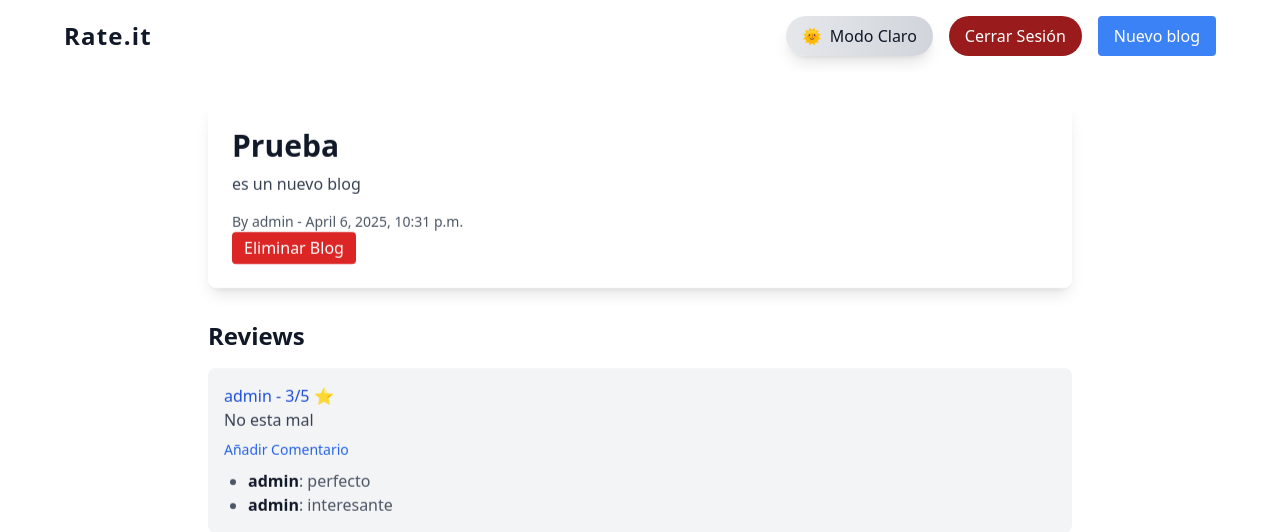
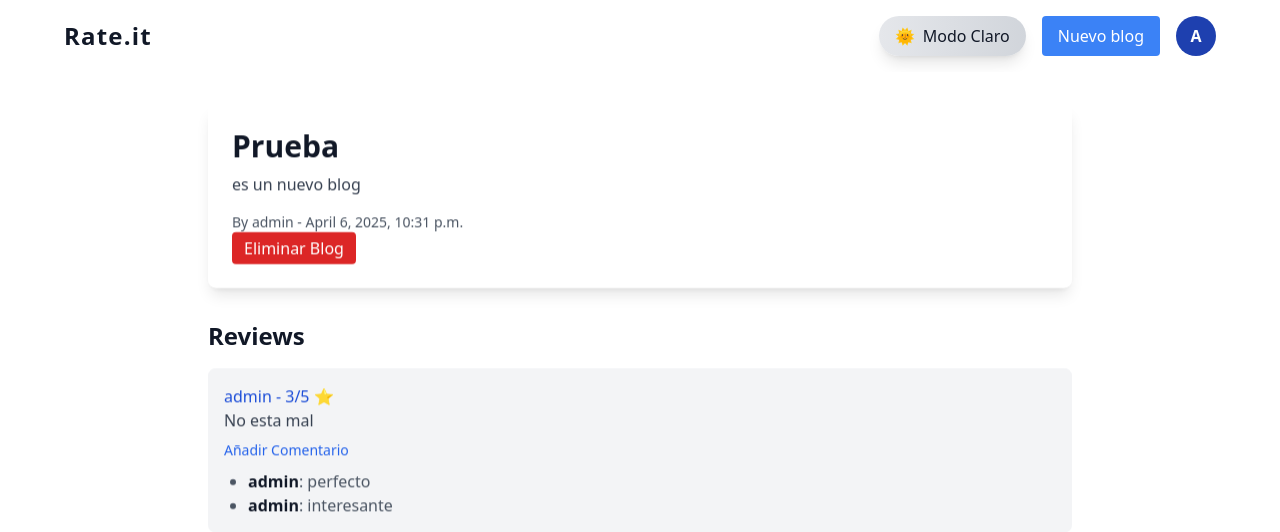
Before and after one commit to brustlinket12/software7, a Django app: page /blog/1/ in a window 1280 px wide. Shown: the top 532 px of the page. Run offline with Django 5.2, Linux system fonts and the light colour scheme; a user stored in the database is signed in; data comes from the database, SQL or seed files in the repository; some libraries are stand-ins or nearby versions.

Commit message:
Update base.html
Agregado botón para el perfil de usuario, permite ir a la pagina de perfil y cerrar sesión

```diff
--- a/blogproject/blogproject/blogapp/templates/blogapp/base.html
+++ b/blogproject/blogproject/blogapp/templates/blogapp/base.html
@@ -97,21 +97,46 @@
             >
           </button>
 
-          <!--
-          <a href="{% url 'blogapp:create_user' %}">
-            <button
-              class="bg-blue-800 hover:bg-blue-700 text-white py-2 px-4 rounded-full transition-all duration-300"
-            >
-              Registrar
-            </button>
-          </a> -->
+          <!-- Botón de crear blog | solo aparece si estas logeado-->
 
           {% if user.is_authenticated %}
-          <a href="{% url 'blogapp:logout' %}">
-            <button class="bg-red-800 hover:bg-red-700 text-white py-2 px-4 rounded-full transition-all duration-300">
-              Cerrar Sesión
+          <a
+            href="{% url 'blogapp:add_blog' %}"
+            class="bg-blue-500 hover:bg-blue-600 text-white dark:bg-blue-600 dark:hover:bg-blue-700 dark:text-white font-medium py-2 px-4 rounded transition-all duration-500 ease-in-out"
+            >Nuevo blog</a
+          >
+          {% endif %}
+
+          <!-- boton del perfil de usuario -->
+
+          {% if user.is_authenticated %}
+          <div class="relative inline-block text left">
+            <button id="userMenuButton" class="w-10 h-10 rounded-full bg-blue-800 text-white flex items-center justify-center font-bold focus:outline-none focus:ring-2 focus:ring-blue-500">
+              {{ user.username|slice:":1"|upper }}
             </button>
-          </a>
+
+            <div id="userDropdown" class="hidden absolute right-0 mt-2 w-40 bg-white dark:bg-gray-800 border border-gray-200 dark:border-gray-700 rounded-md shadow-lg z-50">
+              <a href="{% url 'blogapp:profile' %}" class="block px-4 py-2 text-sm text-gray-700 dark:text-gray-200 hover:bg-gray-100 dark:hover:bg-gray-700">Perfil</a>
+              <form method="post" action="{% url 'blogapp:logout' %}">
+                {% csrf_token %}
+                <button type="submit" class="w-full text-left px-4 py-2 text-sm text-red-600 dark:text-red-400 hover:bg-gray-100 dark:hover:bg-gray-700">Cerrar Sesión</button>
+              </form>
+            </div>
+          </div>
+
+          <script>
+            const menuButton = document.getElementById("userMenuButton");
+            const dropdown = document.getElementById("userDropdown");
+
+            document.addEventListener("click", (e) => {
+              if (menuButton.contains(e.target)) {
+                dropdown.classList.toggle("hidden");
+              } else if (!dropdown.contains(e.target)) {
+                dropdown.classList.add("hidden");
+              }
+            });
+          </script>
+
           {% else %}
           <a href="{% url 'blogapp:login' %}">
             <button class="bg-blue-800 hover:bg-blue-700 text-white py-2 px-4 rounded-full transition-all duration-300">
@@ -120,14 +145,6 @@
           </a>
           {% endif %}
 
-
-          {% if user.is_authenticated %}
-          <a
-            href="{% url 'blogapp:add_blog' %}"
-            class="bg-blue-500 hover:bg-blue-600 text-white dark:bg-blue-600 dark:hover:bg-blue-700 dark:text-white font-medium py-2 px-4 rounded transition-all duration-500 ease-in-out"
-            >Nuevo blog</a
-          >
-          {% endif %}
         </div>
       </div>
     </nav>
```
